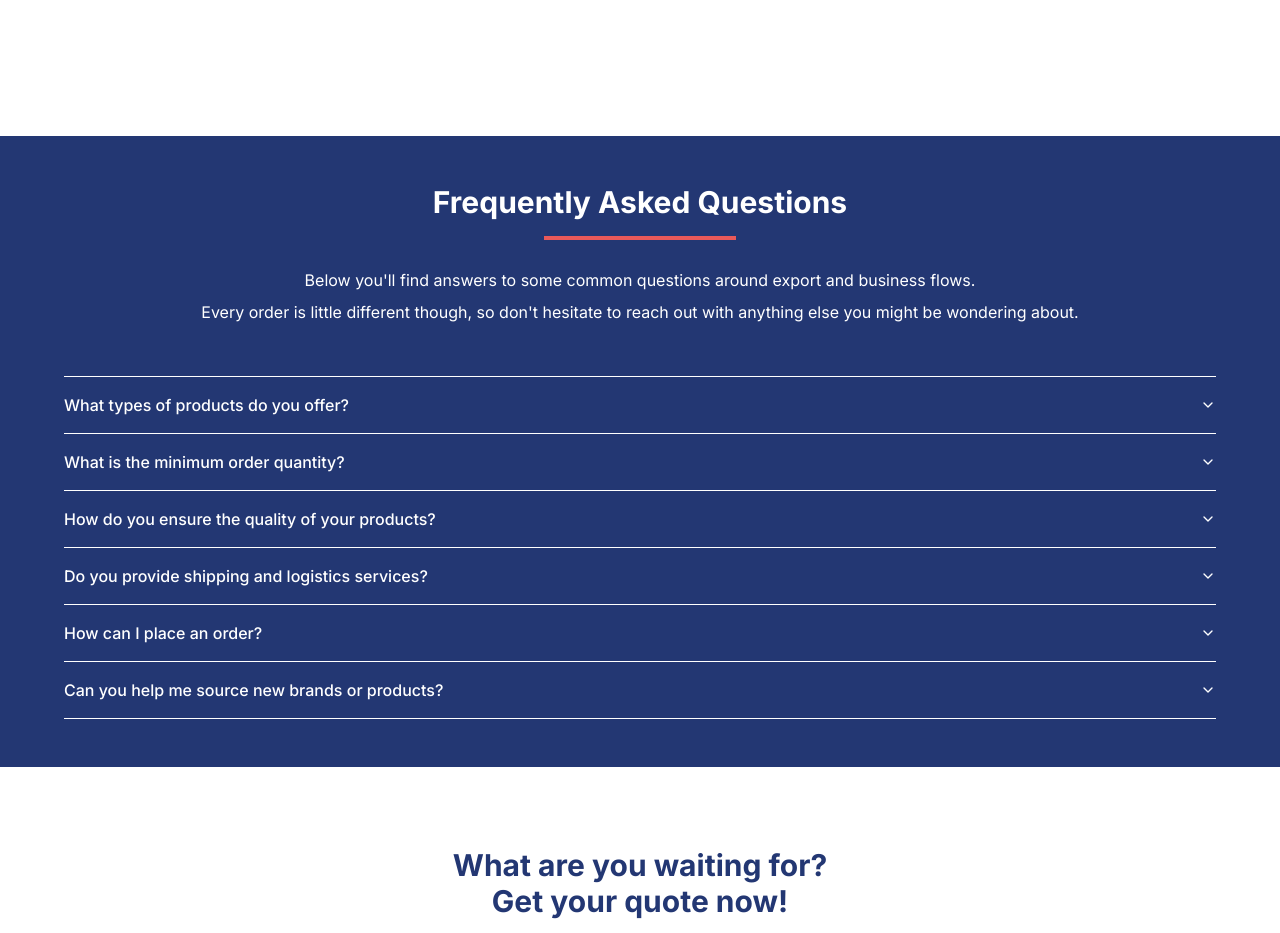
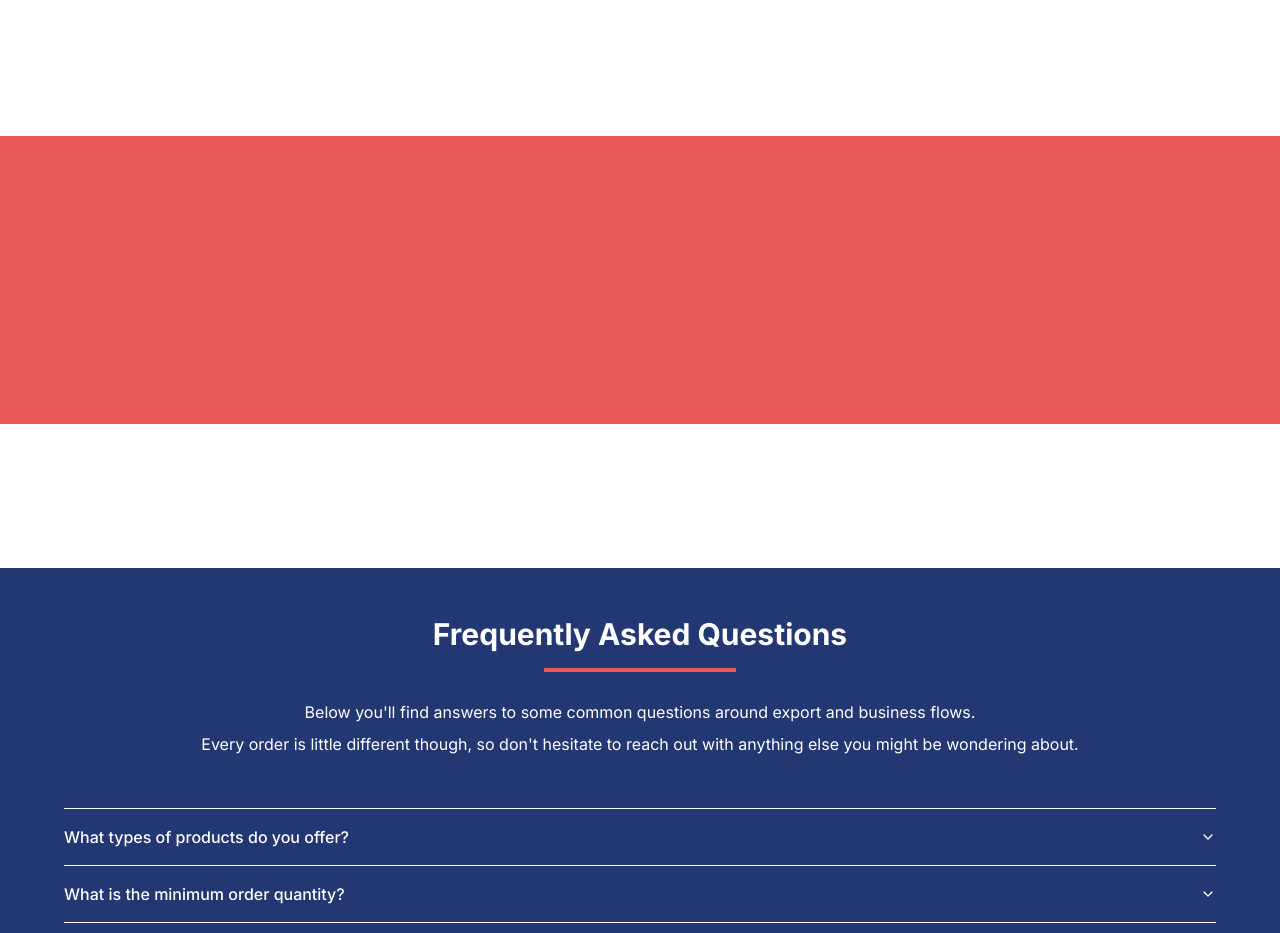
Before and after one commit to owenn2106/cahaya-indojaya-global, a Next.js app: page / in a window 1280 px wide. Shown: the part 3040-3973 px from the top of the page. Built offline with nearby package versions, Linux system fonts and the light colour scheme.

Commit message:
Add photos carousel

```diff
--- a/package.json
+++ b/package.json
@@ -15,6 +15,8 @@
     "@radix-ui/react-slot": "^1.1.0",
     "class-variance-authority": "^0.7.0",
     "clsx": "^2.1.1",
+    "embla-carousel-autoplay": "^8.1.7",
+    "embla-carousel-react": "^8.1.7",
     "lucide-react": "^0.414.0",
     "next": "14.2.5",
     "react": "^18",
--- a/src/app/page.tsx
+++ b/src/app/page.tsx
@@ -3,6 +3,7 @@
 import Footer from "@/components/footer";
 import Hero from "@/components/hero";
 import Navbar from "@/components/navbar";
+import Photos from "@/components/photos";
 import Products from "@/components/products";
 import Statistics from "@/components/statistics";
 import { Button } from "@/components/ui/button";
@@ -16,6 +17,7 @@
       <Statistics />
       <Products />
       <About />
+      <Photos />
       <FAQ />
 
       <section className="flex justify-center">
--- /dev/null
+++ b/src/components/photos/index.tsx
@@ -0,0 +1,33 @@
+"use client";
+
+import { Carousel, CarouselContent, CarouselItem } from "../ui/carousel";
+import Autoplay from "embla-carousel-autoplay";
+
+const Photos = () => {
+  return (
+    <section className="mb-36 w-full">
+      <Carousel
+        opts={{
+          align: "center",
+          loop: true,
+        }}
+        plugins={[
+          Autoplay({
+            delay: 2000,
+          }),
+        ]}
+        className="w-full"
+      >
+        <CarouselContent>
+          {Array.from({ length: 15 }).map((_, index) => (
+            <CarouselItem key={index} className="md:basis-1/2 lg:basis-1/3">
+              <div className="h-72 w-[500px] bg-red" />
+            </CarouselItem>
+          ))}
+        </CarouselContent>
+      </Carousel>
+    </section>
+  );
+};
+
+export default Photos;
--- /dev/null
+++ b/src/components/ui/carousel.tsx
@@ -0,0 +1,262 @@
+"use client"
+
+import * as React from "react"
+import useEmblaCarousel, {
+  type UseEmblaCarouselType,
+} from "embla-carousel-react"
+import { ArrowLeft, ArrowRight } from "lucide-react"
+
+import { cn } from "@/lib/utils"
+import { Button } from "@/components/ui/button"
+
+type CarouselApi = UseEmblaCarouselType[1]
+type UseCarouselParameters = Parameters<typeof useEmblaCarousel>
+type CarouselOptions = UseCarouselParameters[0]
+type CarouselPlugin = UseCarouselParameters[1]
+
+type CarouselProps = {
+  opts?: CarouselOptions
+  plugins?: CarouselPlugin
+  orientation?: "horizontal" | "vertical"
+  setApi?: (api: CarouselApi) => void
+}
+
+type CarouselContextProps = {
+  carouselRef: ReturnType<typeof useEmblaCarousel>[0]
+  api: ReturnType<typeof useEmblaCarousel>[1]
+  scrollPrev: () => void
+  scrollNext: () => void
+  canScrollPrev: boolean
+  canScrollNext: boolean
+} & CarouselProps
+
+const CarouselContext = React.createContext<CarouselContextProps | null>(null)
+
+function useCarousel() {
+  const context = React.useContext(CarouselContext)
+
+  if (!context) {
+    throw new Error("useCarousel must be used within a <Carousel />")
+  }
+
+  return context
+}
+
+const Carousel = React.forwardRef<
+  HTMLDivElement,
+  React.HTMLAttributes<HTMLDivElement> & CarouselProps
+>(
+  (
+    {
+      orientation = "horizontal",
+      opts,
+      setApi,
+      plugins,
+      className,
+      children,
+      ...props
+    },
+    ref
+  ) => {
+    const [carouselRef, api] = useEmblaCarousel(
+      {
+        ...opts,
+        axis: orientation === "horizontal" ? "x" : "y",
+      },
+      plugins
+    )
+    const [canScrollPrev, setCanScrollPrev] = React.useState(false)
+    const [canScrollNext, setCanScrollNext] = React.useState(false)
+
+    const onSelect = React.useCallback((api: CarouselApi) => {
+      if (!api) {
+        return
+      }
+
+      setCanScrollPrev(api.canScrollPrev())
+      setCanScrollNext(api.canScrollNext())
+    }, [])
+
+    const scrollPrev = React.useCallback(() => {
+      api?.scrollPrev()
+    }, [api])
+
+    const scrollNext = React.useCallback(() => {
+      api?.scrollNext()
+    }, [api])
+
+    const handleKeyDown = React.useCallback(
+      (event: React.KeyboardEvent<HTMLDivElement>) => {
+        if (event.key === "ArrowLeft") {
+          event.preventDefault()
+          scrollPrev()
+        } else if (event.key === "ArrowRight") {
+          event.preventDefault()
+          scrollNext()
+        }
+      },
+      [scrollPrev, scrollNext]
+    )
+
+    React.useEffect(() => {
+      if (!api || !setApi) {
+        return
+      }
+
+      setApi(api)
+    }, [api, setApi])
+
+    React.useEffect(() => {
+      if (!api) {
+        return
+      }
+
+      onSelect(api)
+      api.on("reInit", onSelect)
+      api.on("select", onSelect)
+
+      return () => {
+        api?.off("select", onSelect)
+      }
+    }, [api, onSelect])
+
+    return (
+      <CarouselContext.Provider
+        value={{
+          carouselRef,
+          api: api,
+          opts,
+          orientation:
+            orientation || (opts?.axis === "y" ? "vertical" : "horizontal"),
+          scrollPrev,
+          scrollNext,
+          canScrollPrev,
+          canScrollNext,
+        }}
+      >
+        <div
+          ref={ref}
+          onKeyDownCapture={handleKeyDown}
+          className={cn("relative", className)}
+          role="region"
+          aria-roledescription="carousel"
+          {...props}
+        >
+          {children}
+        </div>
+      </CarouselContext.Provider>
+    )
+  }
+)
+Carousel.displayName = "Carousel"
+
+const CarouselContent = React.forwardRef<
+  HTMLDivElement,
+  React.HTMLAttributes<HTMLDivElement>
+>(({ className, ...props }, ref) => {
+  const { carouselRef, orientation } = useCarousel()
+
+  return (
+    <div ref={carouselRef} className="overflow-hidden">
+      <div
+        ref={ref}
+        className={cn(
+          "flex",
+          orientation === "horizontal" ? "-ml-4" : "-mt-4 flex-col",
+          className
+        )}
+        {...props}
+      />
+    </div>
+  )
+})
+CarouselContent.displayName = "CarouselContent"
+
+const CarouselItem = React.forwardRef<
+  HTMLDivElement,
+  React.HTMLAttributes<HTMLDivElement>
+>(({ className, ...props }, ref) => {
+  const { orientation } = useCarousel()
+
+  return (
+    <div
+      ref={ref}
+      role="group"
+      aria-roledescription="slide"
+      className={cn(
+        "min-w-0 shrink-0 grow-0 basis-full",
+        orientation === "horizontal" ? "pl-4" : "pt-4",
+        className
+      )}
+      {...props}
+    />
+  )
+})
+CarouselItem.displayName = "CarouselItem"
+
+const CarouselPrevious = React.forwardRef<
+  HTMLButtonElement,
+  React.ComponentProps<typeof Button>
+>(({ className, variant = "outline", size = "icon", ...props }, ref) => {
+  const { orientation, scrollPrev, canScrollPrev } = useCarousel()
+
+  return (
+    <Button
+      ref={ref}
+      variant={variant}
+      size={size}
+      className={cn(
+        "absolute  h-8 w-8 rounded-full",
+        orientation === "horizontal"
+          ? "-left-12 top-1/2 -translate-y-1/2"
+          : "-top-12 left-1/2 -translate-x-1/2 rotate-90",
+        className
+      )}
+      disabled={!canScrollPrev}
+      onClick={scrollPrev}
+      {...props}
+    >
+      <ArrowLeft className="h-4 w-4" />
+      <span className="sr-only">Previous slide</span>
+    </Button>
+  )
+})
+CarouselPrevious.displayName = "CarouselPrevious"
+
+const CarouselNext = React.forwardRef<
+  HTMLButtonElement,
+  React.ComponentProps<typeof Button>
+>(({ className, variant = "outline", size = "icon", ...props }, ref) => {
+  const { orientation, scrollNext, canScrollNext } = useCarousel()
+
+  return (
+    <Button
+      ref={ref}
+      variant={variant}
+      size={size}
+      className={cn(
+        "absolute h-8 w-8 rounded-full",
+        orientation === "horizontal"
+          ? "-right-12 top-1/2 -translate-y-1/2"
+          : "-bottom-12 left-1/2 -translate-x-1/2 rotate-90",
+        className
+      )}
+      disabled={!canScrollNext}
+      onClick={scrollNext}
+      {...props}
+    >
+      <ArrowRight className="h-4 w-4" />
+      <span className="sr-only">Next slide</span>
+    </Button>
+  )
+})
+CarouselNext.displayName = "CarouselNext"
+
+export {
+  type CarouselApi,
+  Carousel,
+  CarouselContent,
+  CarouselItem,
+  CarouselPrevious,
+  CarouselNext,
+}
```
Also changed, not shown: 1 other file (tests, documents, lock files or other folders).
